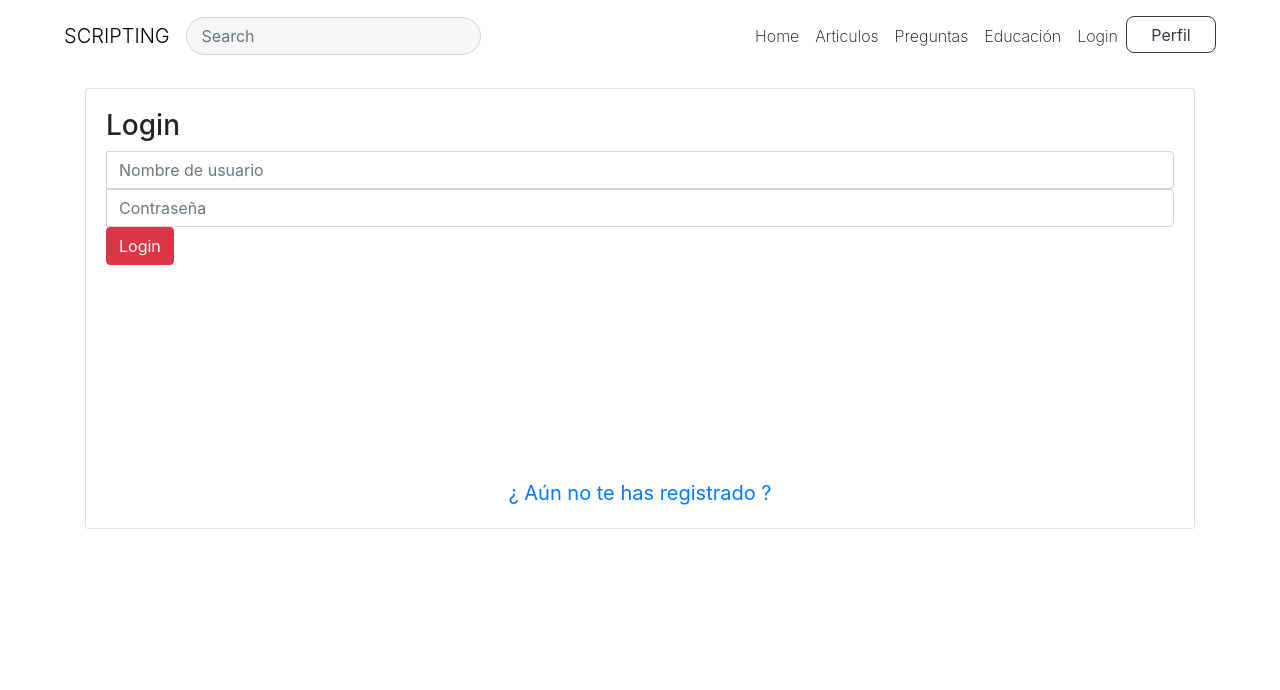
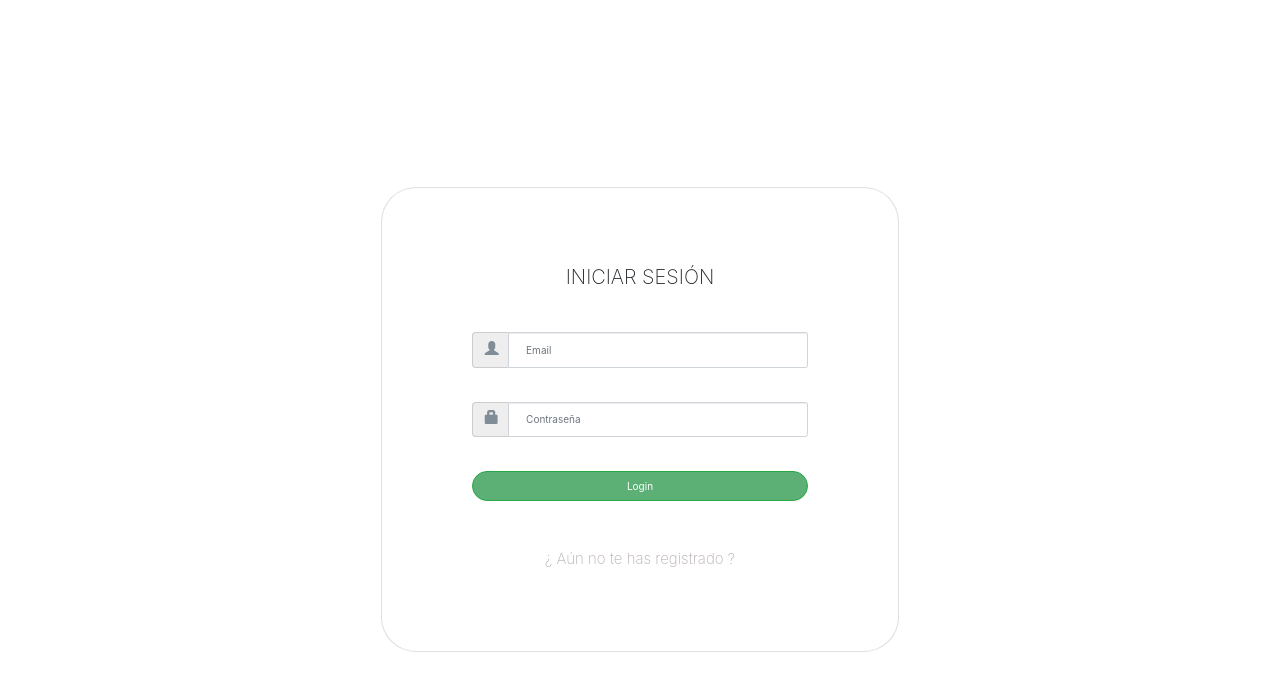
Before and after one commit to pipe473/frontend-sn, an Angular app: page /login in a window 1280 px wide. Shown: the top 690 px of the page. Built offline with nearby package versions, Linux system fonts and the light colour scheme.

Commit message:
diseño del login terminado

```diff
--- a/src/app/app.component.html
+++ b/src/app/app.component.html
@@ -1,5 +1,4 @@
 
-<app-navbar></app-navbar>
 <div class="container main-container">
 
   <router-outlet></router-outlet>
--- a/src/app/components/home/home.component.html
+++ b/src/app/components/home/home.component.html
@@ -1,2 +1,4 @@
+
+<app-navbar></app-navbar>
 
 <p>home works!</p>
--- a/src/app/components/login/login.component.css
+++ b/src/app/components/login/login.component.css
@@ -2,66 +2,87 @@
 
 /*Escritorio*/
 @media (min-width: 1199.98px) {
-    body > div{
-        margin-left: 32%;
-        margin-right: 32%;
-        margin-top: 5%;
-        margin-bottom: 5%;
+
+    h2 {
+        text-align: center;
+        padding-top: 15%;
+        padding-bottom: 5%;
+        text-transform: uppercase;
+        font-weight: 200;
     }
 
-    body > div > div{
-        padding-left: 15%;
-        padding-right: 15%;
-        padding-bottom: 20%;
-        padding-top: 10%;
+    .container{
+        padding-top: 15%;
     }
 
-    body > div > div > h3{
-        text-align: center;
-        padding-bottom: 6%;
-    }
-    body > div > div > form > div:nth-child(1) > span{
-        background: #080808ce;
-        color: white;
-    }
-    body > div > div > form > div:nth-child(2) > span{
-        background: #080808ce;
-        color: white;
-    }
-    body > div > div > form > button{
-        border: #080808ce;
-        background: #080808ce;
+    .card{
+        margin-left: 26%;
+        margin-right: 26%;
+        border-radius: 35px;
+        height: 180%;
     }
 
-    body > div > div > form > button:hover{
-        background: #F0605C;
+    .card-body{
+        margin-right: 15%;
+        margin-left: 15%;
     }
 
-    body > div > div > form > button{
-        width: 100%;
-        margin-top: 7%;
+    #nombreUsuario{
+        padding: 5%;
     }
 
-    body > div > div > form > div:nth-child(1){
-        margin-bottom: 3%;
+    #password{
+        padding: 5%;
     }
-    body > div > div > form > div:nth-child(2){
-        margin-bottom: 3%;
+
+    .input-group-addon{
+        padding-right: 7%;
+        padding-top: 2%;
+    }
+    .input-group{
+        padding-bottom: 10%;
+    }
+
+    .btn.btn-block.btn-success{
+        border-radius: 28px;
+        padding: 2%;
+        margin-bottom: 9%;
+        background: #5DB075;
+    }
+
+    .btn.btn-block.btn-success:hover{
+        background: #2FAAC5;
+        border-color: #2FAAC5;
     }
 
     .alreadyLogged{
-        display: flex;
-        justify-content: center;
-        padding-top: 20%;
-        font-size: 125%;
+        text-align: center;
+        padding-top: 5%;
+        padding-bottom: 20%;
+        font-size: 15px;
+
     }
 
-    body > div > div > div > a{
+    a{
+        color: rgb(184, 174, 174);
         text-decoration: none;
-        color: #F0605C;
+        font-weight: 200;
     }
 
-    body > div > div > div > a:hover{
-        color: #080808ce;
+    a:hover{
+        color: #2FAAC5;
     }
+
+    .placeholder{
+        font-weight: 200;
+    }
+
+    .glyphicon.glyphicon-lock{
+        color: #808c96;
+    }
+
+    .glyphicon.glyphicon-user{
+        color: #808c96;
+    }
+
 }
--- a/src/app/components/login/login.component.html
+++ b/src/app/components/login/login.component.html
@@ -1,19 +1,21 @@
+<div class="container">
     <div class="card">
+        <h2>Iniciar Sesión</h2>
         <div class="card-body">
-        <h3>Login</h3>
             <form>
                 <div class="input-group">
                     <span class="input-group-addon"><i class="glyphicon glyphicon-user"></i></span>
-                <input id="nombreUsuario" type="text" class="form-control" name="nombreUsuario" placeholder="Nombre de usuario" #nombre_usuario>
+                    <input id="nombreUsuario" type="text" class="form-control" name="nombreUsuario" placeholder="Email" #nombre_usuario>
                   </div>
                   <div class="input-group">
                     <span class="input-group-addon"><i class="glyphicon glyphicon-lock"></i></span>
                     <input id="password" type="password" class="form-control" name="password" placeholder="Contraseña" #contrasena>
                   </div>
-              <button type="button" class="btn btn-danger">Login</button>
+                  <button type="button" class="btn btn-block btn-success">Login</button>
                </form>
                <div class="alreadyLogged">
                 <a routerLink="/registro">¿ Aún no te has registrado ?</a>
             </div>
         </div>
       </div>
+</div>
--- a/src/index.html
+++ b/src/index.html
@@ -6,7 +6,7 @@
   <base href="/">
   <meta name="viewport" content="width=device-width, initial-scale=1">
   <link rel="icon" type="image/x-icon" href="favicon.ico">
-  <!-- <link rel="stylesheet" href="https://maxcdn.bootstrapcdn.com/bootstrap/3.4.1/css/bootstrap.min.css"> -->
+  <link rel="stylesheet" href="https://maxcdn.bootstrapcdn.com/bootstrap/3.4.1/css/bootstrap.min.css">
 </head>
 <body>
   <app-root></app-root>
```
Lines whose indentation alone changed are shown as unchanged.
